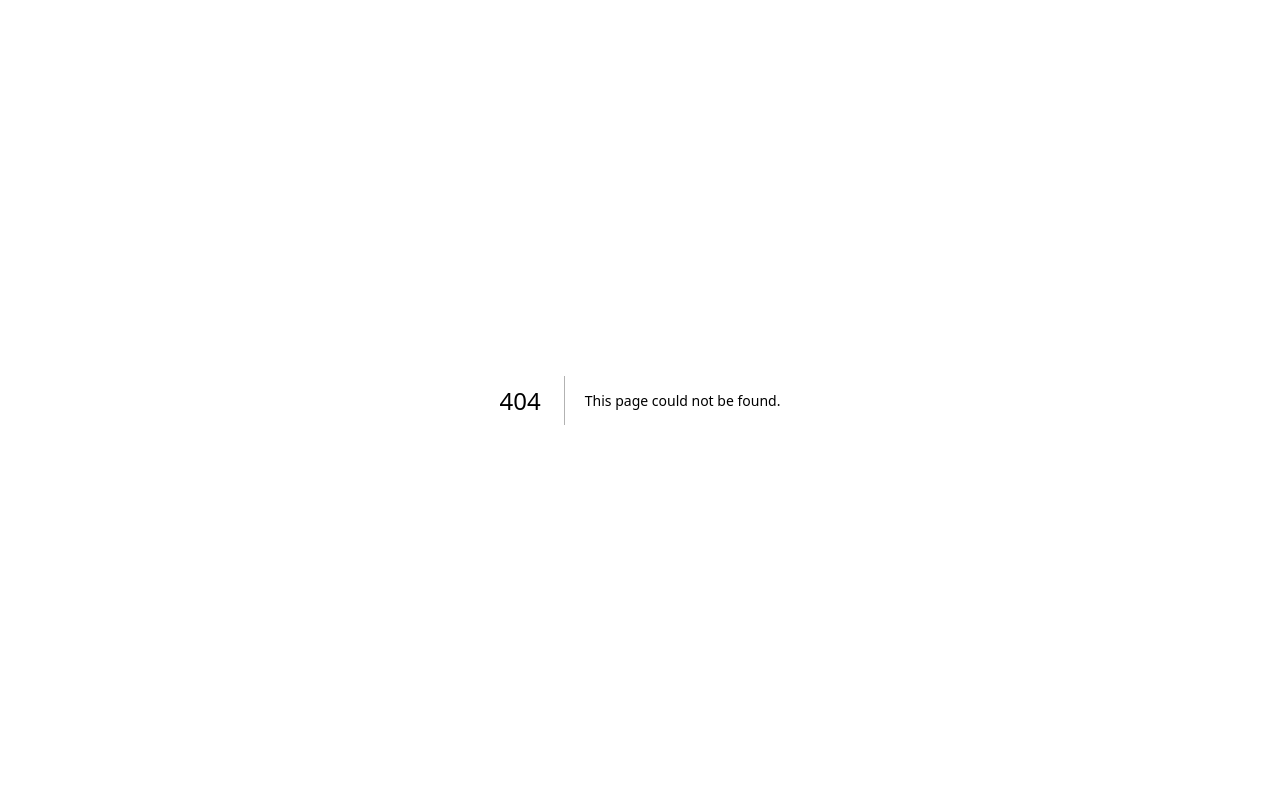
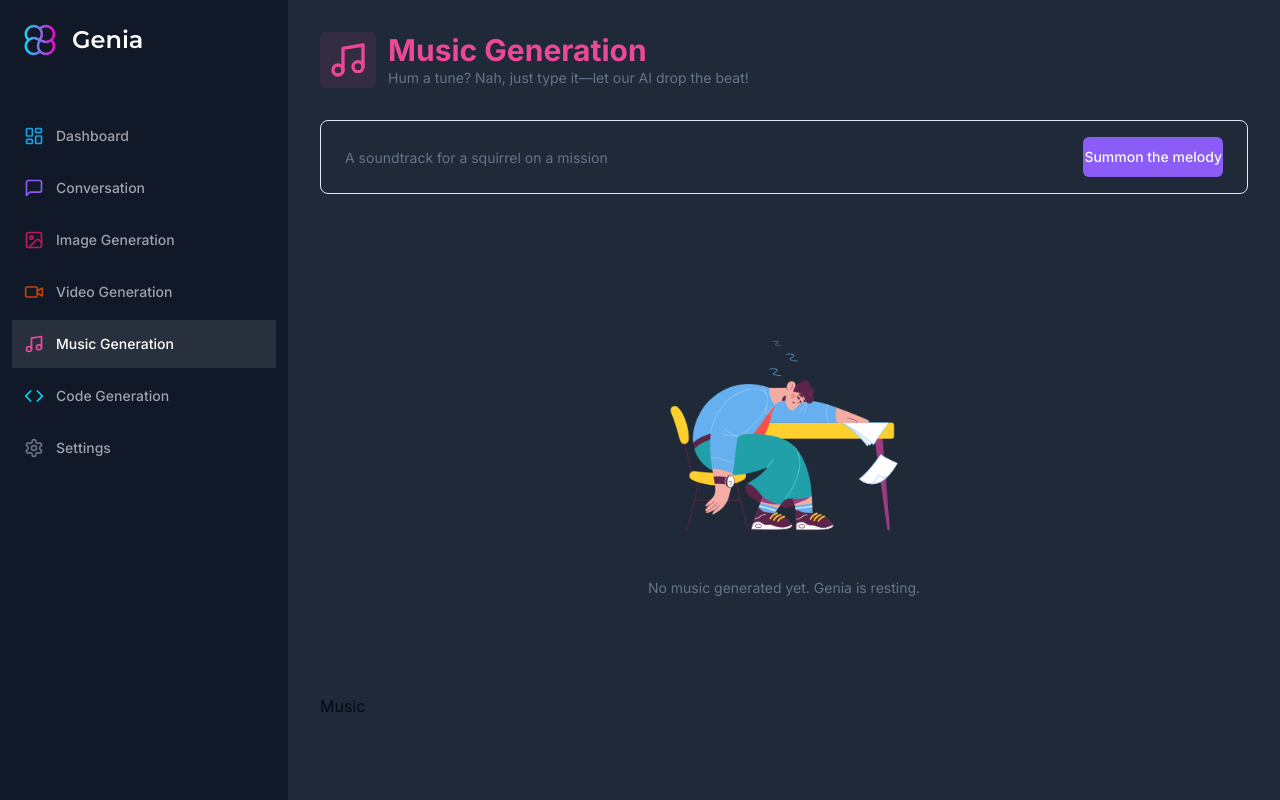
Before and after one commit to GIT-Gizmo/Genia, a Next.js app: page /music in a window 1280 px wide. Before the commit this address had no page. Built offline with nearby package versions, Linux system fonts and the light colour scheme.

Commit message:
Completed the Music generation page UI

```diff
--- /dev/null
+++ b/app/(dashboard)/(routes)/music/constants.ts
@@ -0,0 +1,9 @@
+import * as z from "zod"
+
+export const formSchema = z.object({
+    prompt: z.string().min(1, {
+        message: "Music prompt is required.",
+    }),
+    amount: z.string().min(1),
+    resolution: z.string().min(1),
+})
--- /dev/null
+++ b/app/(dashboard)/(routes)/music/page.tsx
@@ -0,0 +1,109 @@
+"use client"
+
+import React, { useState } from 'react'
+import * as z from "zod"
+import { Music } from 'lucide-react'
+import { useForm } from "react-hook-form"
+import { zodResolver } from "@hookform/resolvers/zod"
+import axios from "axios"
+import { useRouter } from "next/navigation"
+
+import { Form, FormControl, FormField, FormItem } from "@/components/ui/form"
+import { Button } from "@/components/ui/button"
+import { Input } from "@/components/ui/input"
+import { formSchema } from "./constants"
+
+import Heading from '@/components/Heading'
+import Empty from "@/components/Empty"
+import Loader from '@/components/Loader'
+
+const MusicGenerationPage = () => {
+    const router = useRouter();
+    const [music, setMusic] = useState<string>()
+
+    const form = useForm<z.infer<typeof formSchema>>(
+        {
+            resolver: zodResolver(formSchema),
+            defaultValues: {
+                prompt: ""
+            }
+        }
+    )
+
+    const isLoading = form.formState.isSubmitting;
+
+    const onSubmit = async (values: z.infer<typeof formSchema>) => {
+        try {
+            setMusic(undefined)
+
+            const response = await axios.post("/api/music", values);
+
+            setMusic(response.data.audio)
+
+            form.reset();
+        } catch (error) {
+            console.log(error);
+        } finally {
+            router.refresh();
+        }
+    }
+
+    return (
+        <main className='bg-gray-800'>
+            <Heading
+                title='Music Generation'
+                description='Hum a tune? Nah, just type it—let our AI drop the beat!'
+                icon={Music}
+                iconColor='text-pink-500'
+                bgColor='bg-pink-500/10'
+            />
+            <div className="px-4 lg:px-8">
+                <div>
+                    <Form {...form}>
+                        <form
+                            onSubmit={form.handleSubmit(onSubmit)
+                            }
+                            className="rounded-lg border w-full p-4 px-3 md:px-6 focus-within:shadow-sm grid grid-cols-12 gap-2"
+                        >
+                            <FormField
+                                name="prompt"
+                                render={({ field }) => (
+                                    <FormItem className="col-span-12 lg:col-span-10">
+                                        <FormControl className="m-0 p-0">
+                                            <Input
+                                                className="border-0 outline-none focus-visible:ring-transparent"
+                                                disabled={isLoading}
+                                                placeholder="A soundtrack for a squirrel on a mission"
+                                                {...field}
+                                            />
+                                        </FormControl>
+                                    </FormItem>
+                                )}
+                            />
+                            <Button className="col-span-12 lg:col-span-2 w-full bg-violet-500 hover:bg-violet-500/10" disabled={isLoading}>
+                                Summon the melody
+                            </Button>
+                        </form>
+                    </Form>
+                </div>
+                <div className="space-y-4 mt-4">
+                    {isLoading && (
+                        <div className="p-8 rounded-lg w-full flex items-center justify-center bg-muted">
+                            <Loader />
+                        </div>
+                    )}
+                    {!music && !isLoading && (
+                        <Empty
+                            label="No music generated yet. Genia is resting."
+                        />
+                    )}
+                    <div className="flex flex-col-reverse gap-y-4">
+                        Music
+                    </div>
+                </div>
+            </div>
+        </main>
+    )
+}
+
+export default MusicGenerationPage
```
